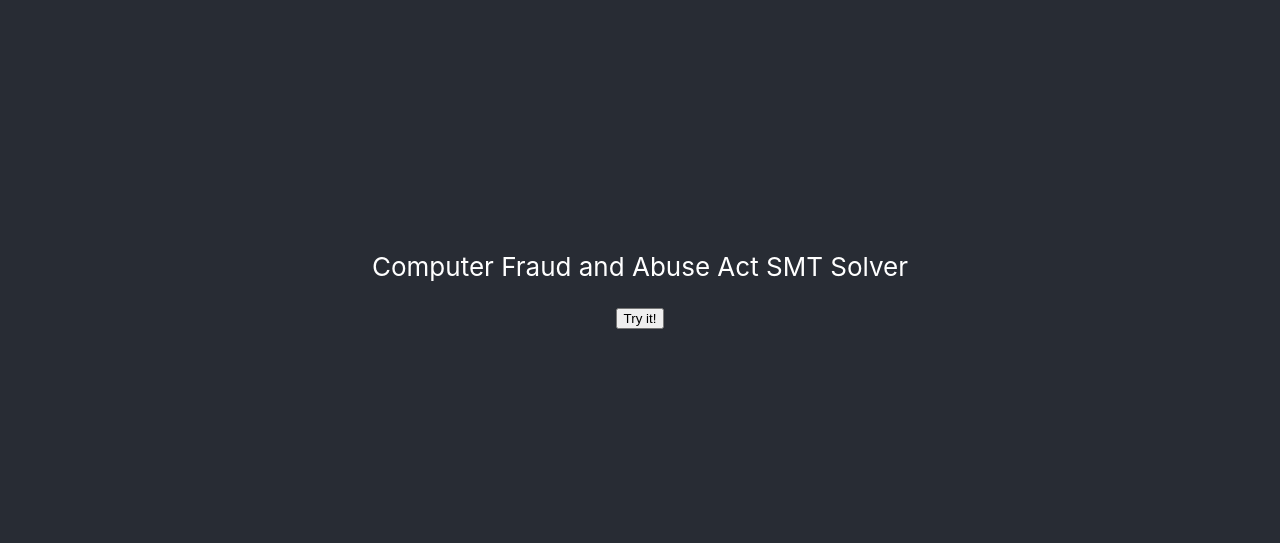
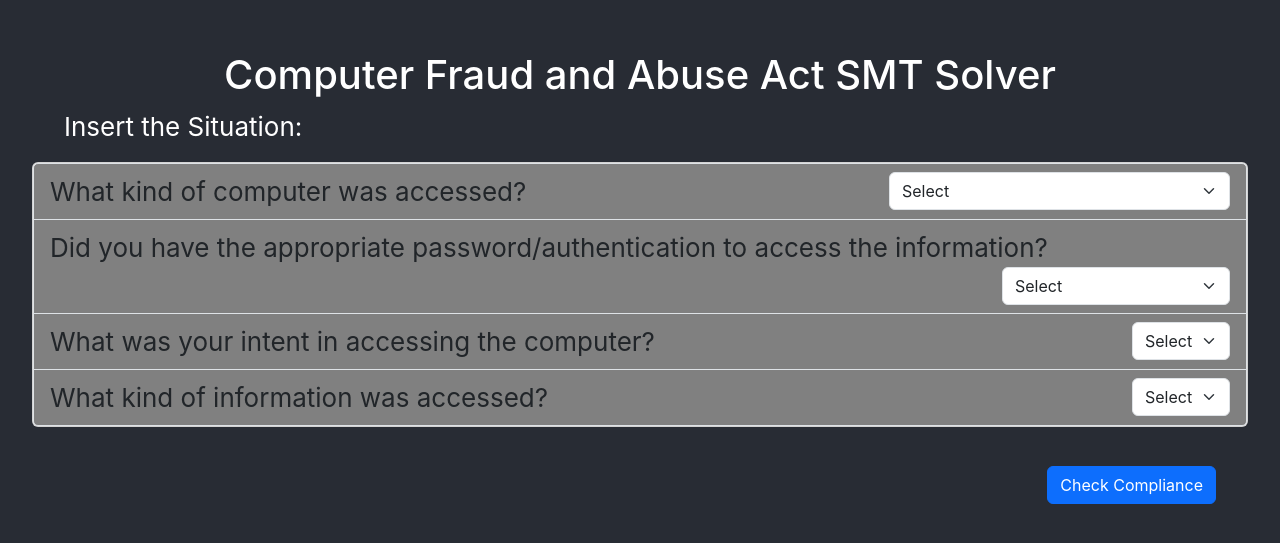
Before and after one commit to rosiesr/senior-project, a React (Create React App) app in the folder cfaa-app/: page / in a window 1280 px wide. Shown: the part 123-666 px from the top of the page. Built offline with nearby package versions, Linux system fonts and the light colour scheme.

Commit message:
added basic webapp components to homepage

```diff
--- a/cfaa-app/package.json
+++ b/cfaa-app/package.json
@@ -6,7 +6,9 @@
     "@testing-library/jest-dom": "^5.17.0",
     "@testing-library/react": "^13.4.0",
     "@testing-library/user-event": "^13.5.0",
+    "bootstrap": "^5.3.3",
     "react": "^18.2.0",
+    "react-bootstrap": "^2.10.1",
     "react-dom": "^18.2.0",
     "react-scripts": "5.0.1",
     "web-vitals": "^2.1.4"
--- a/cfaa-app/public/index.html
+++ b/cfaa-app/public/index.html
@@ -15,6 +15,8 @@
       user's mobile device or desktop. See https://developers.google.com/web/fundamentals/web-app-manifest/
     -->
     <link rel="manifest" href="%PUBLIC_URL%/manifest.json" />
+    <link rel="stylesheet" href="https://cdn.jsdelivr.net/npm/bootstrap@5.3.1/dist/css/bootstrap.min.css" integrity="sha256-2TnSHycBDAm2wpZmgdi0z81kykGPJAkiUY+Wf97RbvY=" crossorigin="anonymous">
+
     <!--
       Notice the use of %PUBLIC_URL% in the tags above.
       It will be replaced with the URL of the `public` folder during the build.
--- a/cfaa-app/src/App.js
+++ b/cfaa-app/src/App.js
@@ -1,24 +1,86 @@
 // import logo from './logo.svg';
 import './App.css';
+import Card from 'react-bootstrap/Card';
+import ListGroup from 'react-bootstrap/ListGroup';
+import Button from 'react-bootstrap/Button';
+import Form from 'react-bootstrap/Form';
+
+
+
 
 function App() {
   return (
     <div className="App">
       <header className="App-header">
-        <p>
+        <h1>
           Computer Fraud and Abuse Act SMT Solver
-        </p>
-        <button>
-          Try it!
-        </button>
-        {/* <a
-          className="App-link"
-          href="https://reactjs.org"
-          target="_blank"
-          rel="noopener noreferrer"
-        >
-          Learn React
-        </a> */}
+        </h1>
+        <p style={{width: "90%", textAlign: "left"}}> Insert the Situation: </p>
+        <Card bg="white" style={{width: "95%"}}>
+            <ListGroup>
+
+              {/* first question */}
+            <ListGroup.Item style={{backgroundColor: "gray"}}>
+                <span style={{float: "left"}}> What kind of computer was accessed?  </span>
+                <div style={{float: "right"}}>
+                  {/* <Button> Select Options Here </Button> */}
+                  <Form.Select aria-label="Default select example">
+                    <option>Select</option>
+                    <option value="1">Personal computer</option>
+                    <option value="2">Government Computer</option>
+                    <option value="3">Employer Computer (non government)</option>
+                  </Form.Select>
+                </div>
+              </ListGroup.Item>
+
+              {/* second question */}
+              <ListGroup.Item style={{backgroundColor: "gray"}}>
+                <span style={{float: "left"}}> Did you have the appropriate password/authentication to access the information?  </span>
+                <div style={{float: "right"}}>
+                  {/* <Button> Select Options Here </Button> */}
+                  <Form.Select aria-label="Default select example">
+                    <option>Select</option>
+                    <option value="1">No, I hacked into it</option>
+                    <option value="2">Yes, it was given to me.</option>
+                    <option value="3">Other</option>
+                  </Form.Select>
+                </div>
+              </ListGroup.Item>
+
+              {/* third question */}
+              <ListGroup.Item style={{backgroundColor: "gray"}}>
+                <span style={{float: "left"}}> What was your intent in accessing the computer?  </span>
+                <div style={{float: "right"}}>
+                  {/* <Button> Select Options Here </Button> */}
+                  <Form.Select aria-label="Default select example">
+                    <option>Select</option>
+                    <option value="1">One</option>
+                    <option value="2">Two</option>
+                    <option value="3">Three</option>
+                  </Form.Select>
+                </div>
+              </ListGroup.Item>
+
+              {/* fourth question */}
+              <ListGroup.Item style={{backgroundColor: "gray"}}>
+                <span style={{float: "left"}}> What kind of information was accessed?  </span>
+                <div style={{float: "right"}}>
+                  {/* <Button> Select Options Here </Button> */}
+                  <Form.Select aria-label="Default select example">
+                    <option>Select</option>
+                    <option value="1">One</option>
+                    <option value="2">Two</option>
+                    <option value="3">Three</option>
+                  </Form.Select>
+                </div>
+              </ListGroup.Item>
+
+            </ListGroup>
+        </Card>
+        <br/>
+        <div style={{width: "90%"}}>
+          <Button variant="primary" style={{float: "right"}}>Check Compliance</Button>
+        </div>
       </header>
     </div>
   );
```
Also changed, not shown: 1 other file (tests, documents, lock files or other folders).
